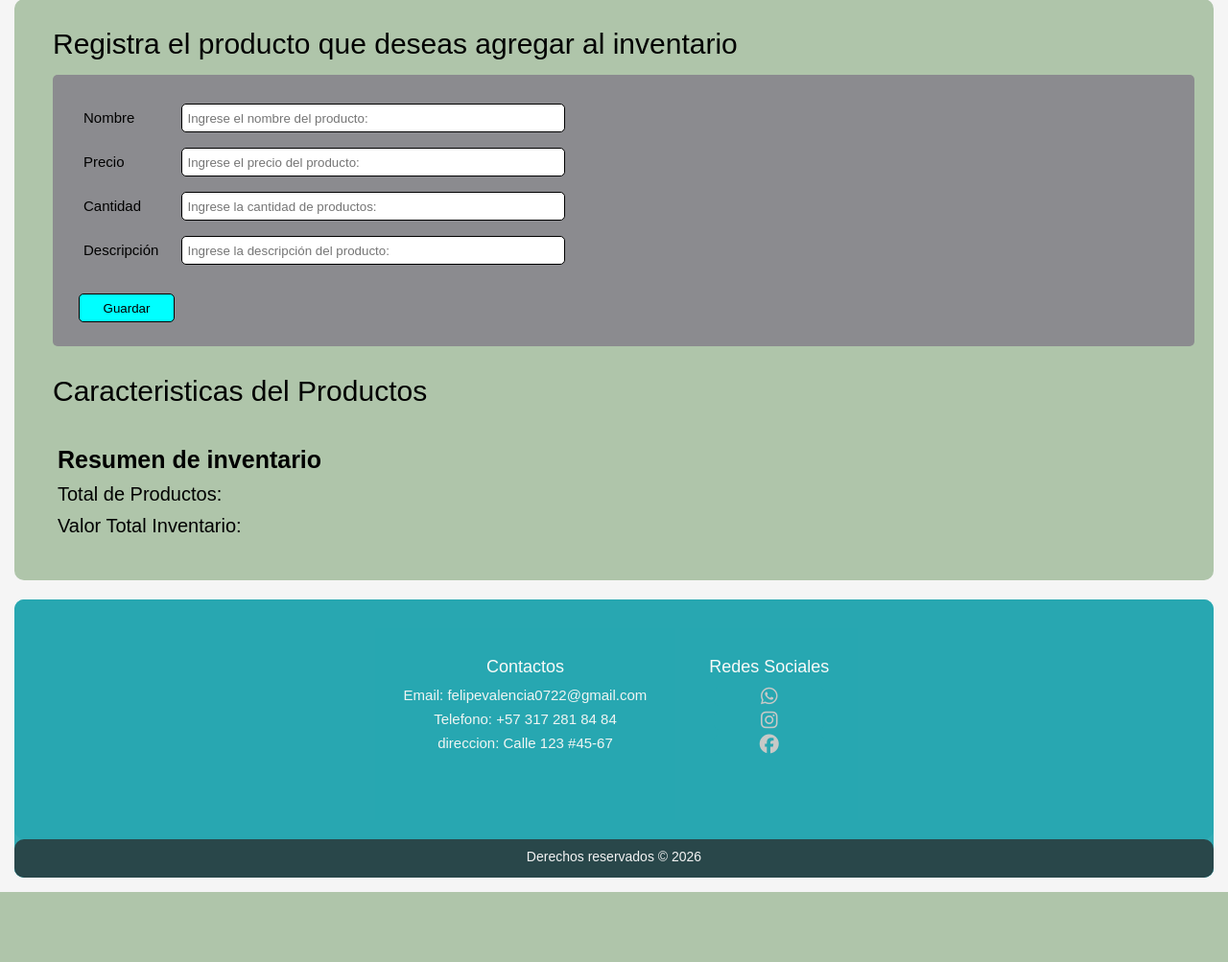
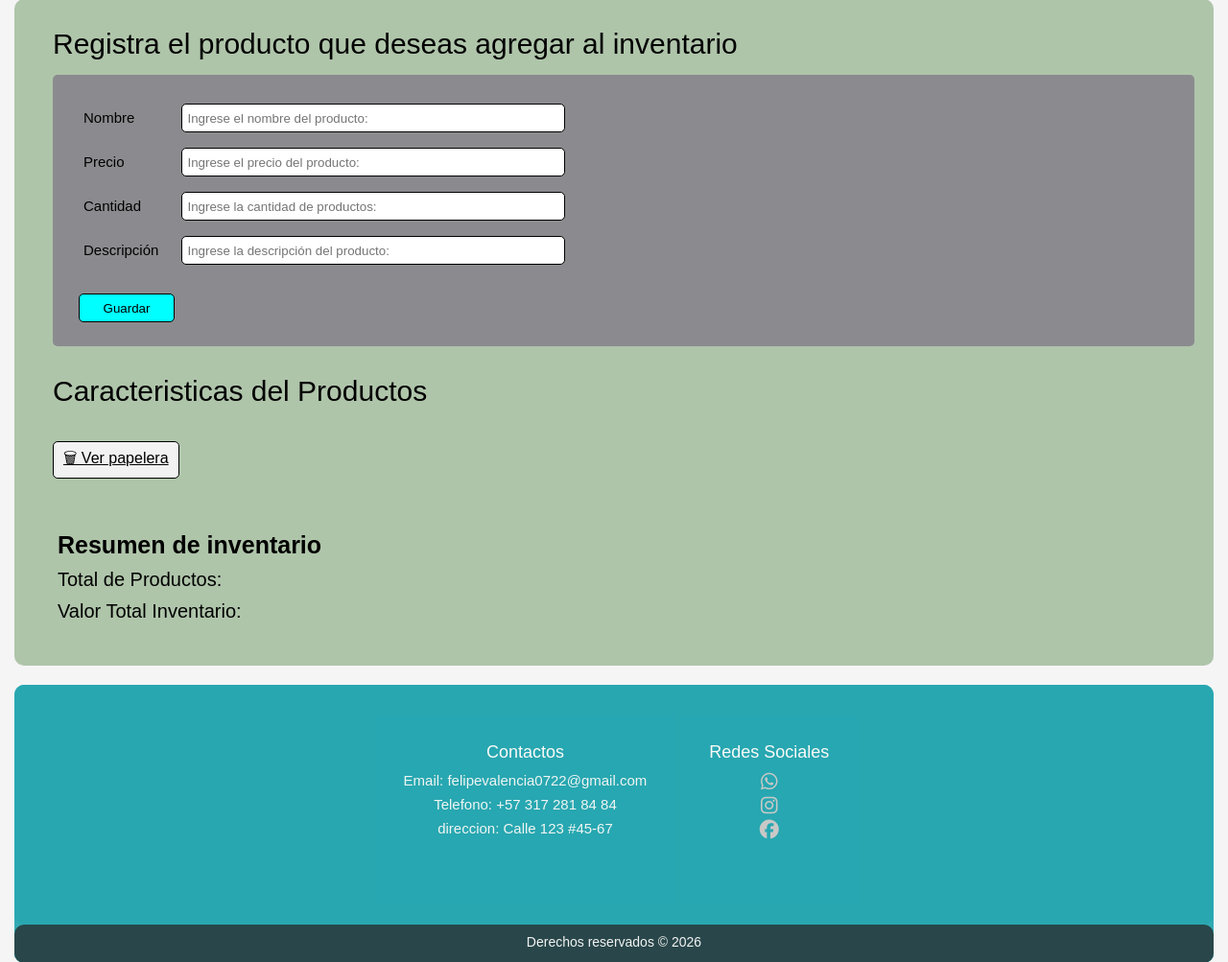
Before and after one commit to FelipeValencia-Dev90/Inventario-Mafe, a Flask app: page / in a window 1280 px wide. Shown: the part 441-1444 px from the top of the page at 96% size. Before the commit the page ends 1371 px from the top, so only its background shows below. Run offline with Flask 3, Linux system fonts and the light colour scheme; data that the repository does not hold is empty; some libraries are stand-ins or nearby versions.

Commit message:
crear ruta para reactivar-producto

```diff
--- a/app.py
+++ b/app.py
@@ -77,4 +77,52 @@ def desactivar_producto(id):
     return redirect("/")
 
 
+@app.route("/papelera")
+def papelera():
+
+    conexion = pyodbc.connect(
+        'DRIVER={ODBC Driver 17 for SQL Server};'
+        'SERVER=DESKTOP-Q681RM2\\SQLEXPRESS;'
+        'DATABASE=InventarioAVA;'
+        'Trusted_Connection=yes;'
+    )
+
+    cursor = conexion.cursor()
+
+    cursor.execute("SELECT * FROM Productos WHERE activo = 0")
+
+    productos_desactivados = cursor.fetchall()
+
+    conexion.close()
+
+    return render_template("papelera.html", productos=productos_desactivados)
+
+
+
+@app.route("/reactivar-producto/<int:id>", methods=['POST'])
+def reactivar_producto(id):
+
+    conexion = pyodbc.connect(
+        'DRIVER={ODBC Driver 17 for SQL Server};'
+        'SERVER=DESKTOP-Q681RM2\\SQLEXPRESS;'
+        'DATABASE=InventarioAVA;'
+        'Trusted_Connection=yes;'
+    )
+
+    cursor = conexion.cursor()
+
+    cursor.execute("""
+                        UPDATE Productos
+                        SET activo = 1
+                        WHERE id = ?
+                    """, (id,))
+
+    conexion.commit()
+    print("Producto reactivado correctamente.")
+
+    conexion.close()
+
+    return redirect("/papelera")
+
+
 app.run(debug=True)
--- a/static/style.css
+++ b/static/style.css
@@ -150,6 +150,30 @@ h2{
     margin-left: 20px;
 }
 
+.header-inventario {
+    display: flex;
+    justify-content: space-between;
+    align-items: center;
+}
+
+.btn-papelera{
+    background-color: rgb(242, 242, 243);
+    color: black;
+    border: 1px solid black;
+    padding: 5px 10px;
+    border-radius: 5px;
+    cursor: pointer;
+    width: auto;
+    height: auto;
+    margin-left: 20px;
+    margin: 20px;
+}
+
+.btn-papelera:hover{
+    background-color: rgb(130, 175, 243);
+    transform: scale(1.05);
+}
+
 ul{
     list-style-type: none;
     padding: 0px;
@@ -178,11 +202,30 @@ section#inventario ul li p span{
 
 .form-accion{
     background-color:white;
-    color: white;
     border: none;
-    padding: 5px 10px;
+    padding-top: 5px;
+    padding-bottom: 5px;
     border-radius: 5px;
     cursor: pointer;
+    width: auto;
+}
+
+.btn-desactivar{
+    background-color:aqua;
+    color: black;
+    border: 1px solid black;
+    padding-top: 5px;
+    padding-bottom: 5px;
+    border-radius: 5px;
+    cursor: pointer;
+    width: 100px;
+    height: 30px;
+    margin-left: 5px;
+}
+
+.btn-desactivar:hover{
+    background-color: rgb(130, 175, 243);
+    transform: scale(1.05);
 }
 
 section#resumen_de_inventario{
--- a/templates/index.html
+++ b/templates/index.html
@@ -46,8 +46,14 @@
             </form>
         </section>
 
+
+
         <section id="inventario">
             <h2>Caracteristicas del Productos</h2>
+
+            <div class="header-inventario">
+                <a href="/papelera" class="btn-papelera">🗑 Ver papelera</a>
+            </div>
 
             <ul id="lista-productos">
                 {% for producto in productos %}
@@ -63,7 +69,6 @@
                         onclick="return confirm('¿Desea Desactivar Este Producto?');">
                             Desactivar</button>
                     </form>
-
                 </li>
 
                 {% endfor %}
```
Also changed, not shown: templates/papelera.html (added, +32 -0 lines).
